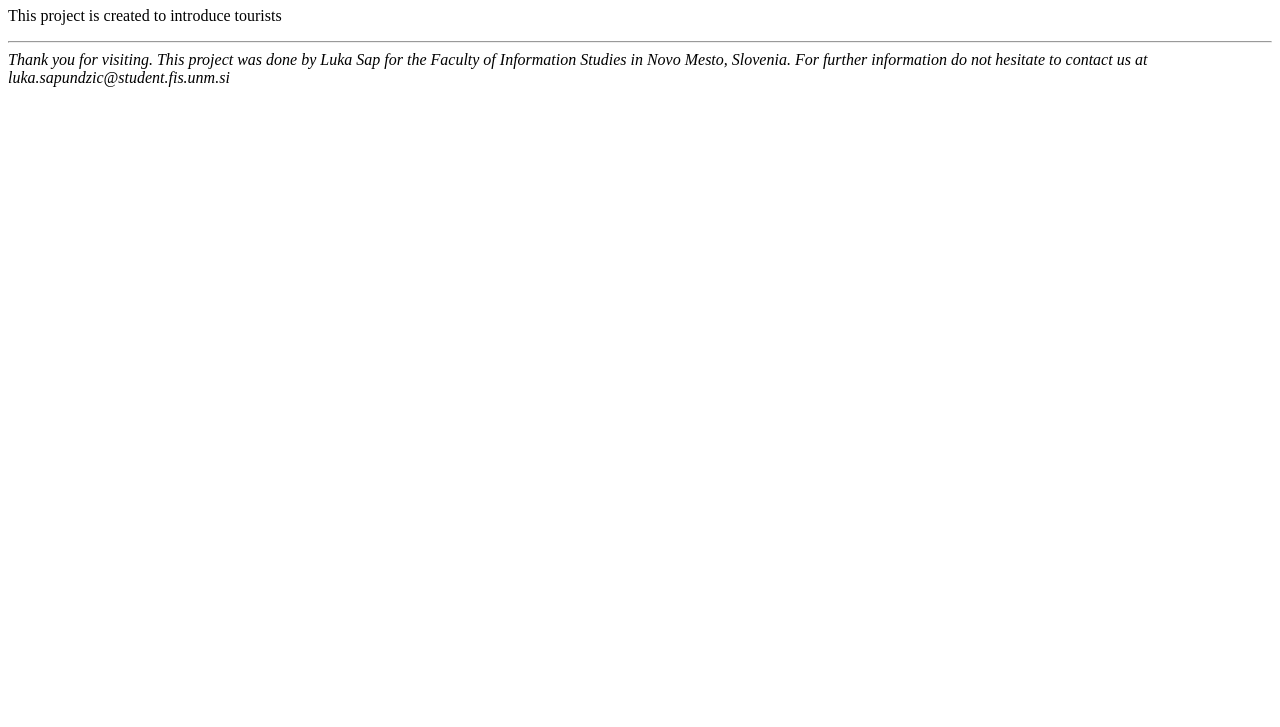
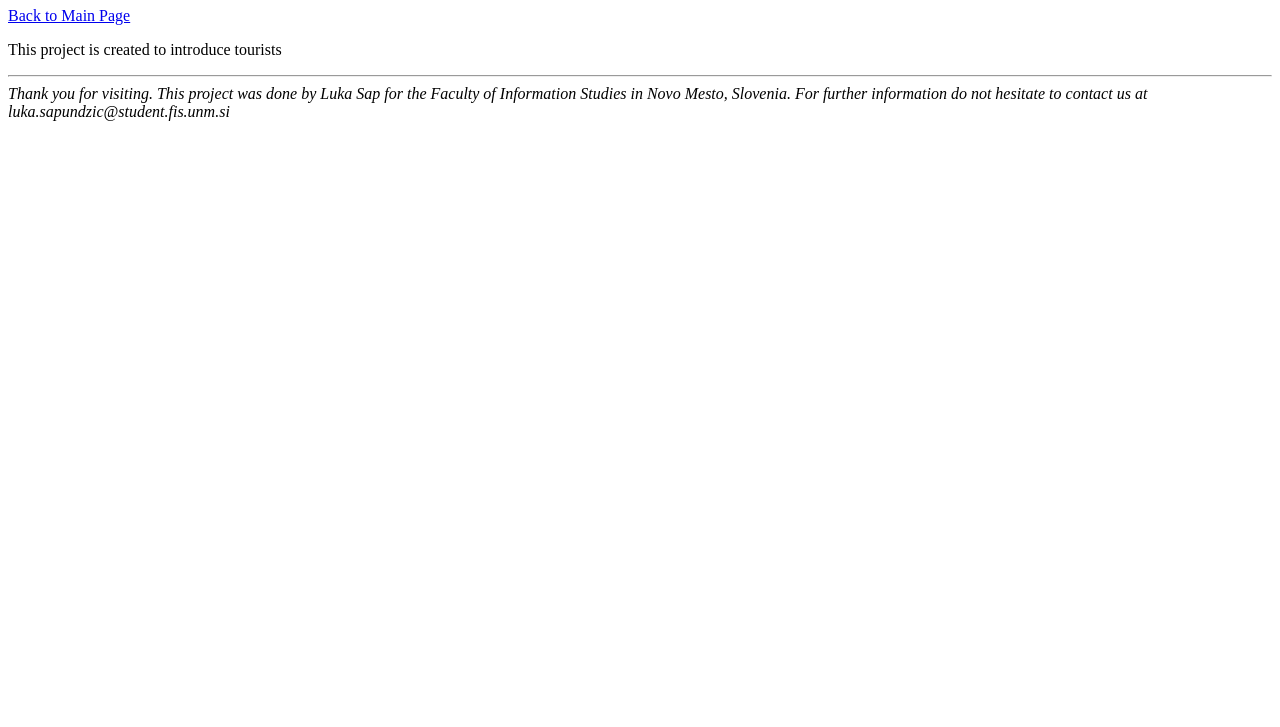
Before and after one commit to ForteMare/The-Math-Penguin, a plain HTML site: page aboutus.html in a window 1280 px wide. Shown: the part 73-800 px from the top of the page. Drawn offline with Linux system fonts and the light colour scheme.

Commit message:
Enabled returning to main page from others

```diff
--- a/aboutus.html
+++ b/aboutus.html
@@ -9,6 +9,11 @@
 
 <body>
     <h1>About Us:</h1>
+
+    <nav>
+        <a href="index.html" title="Return to Main Page">Back to Main Page</a>
+    </nav>
+
     <p>This project is created to introduce tourists </p>
     <hr />
     <footer><em>Thank you for visiting. This project was done by Luka Sap for the Faculty
```
Also changed, not shown: popsie.html (+1 -0 lines), usefulinfo.html (+5 -0 lines).
